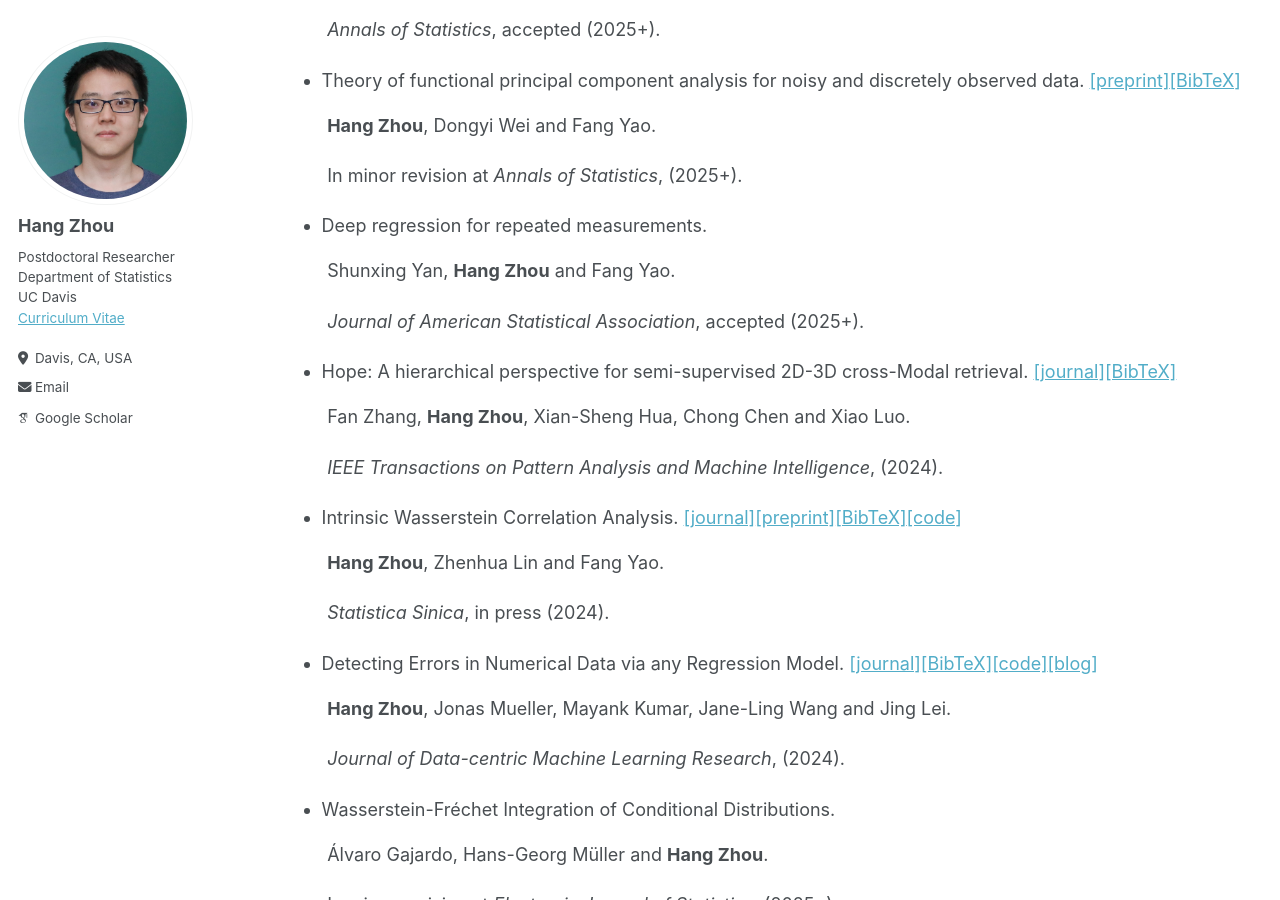
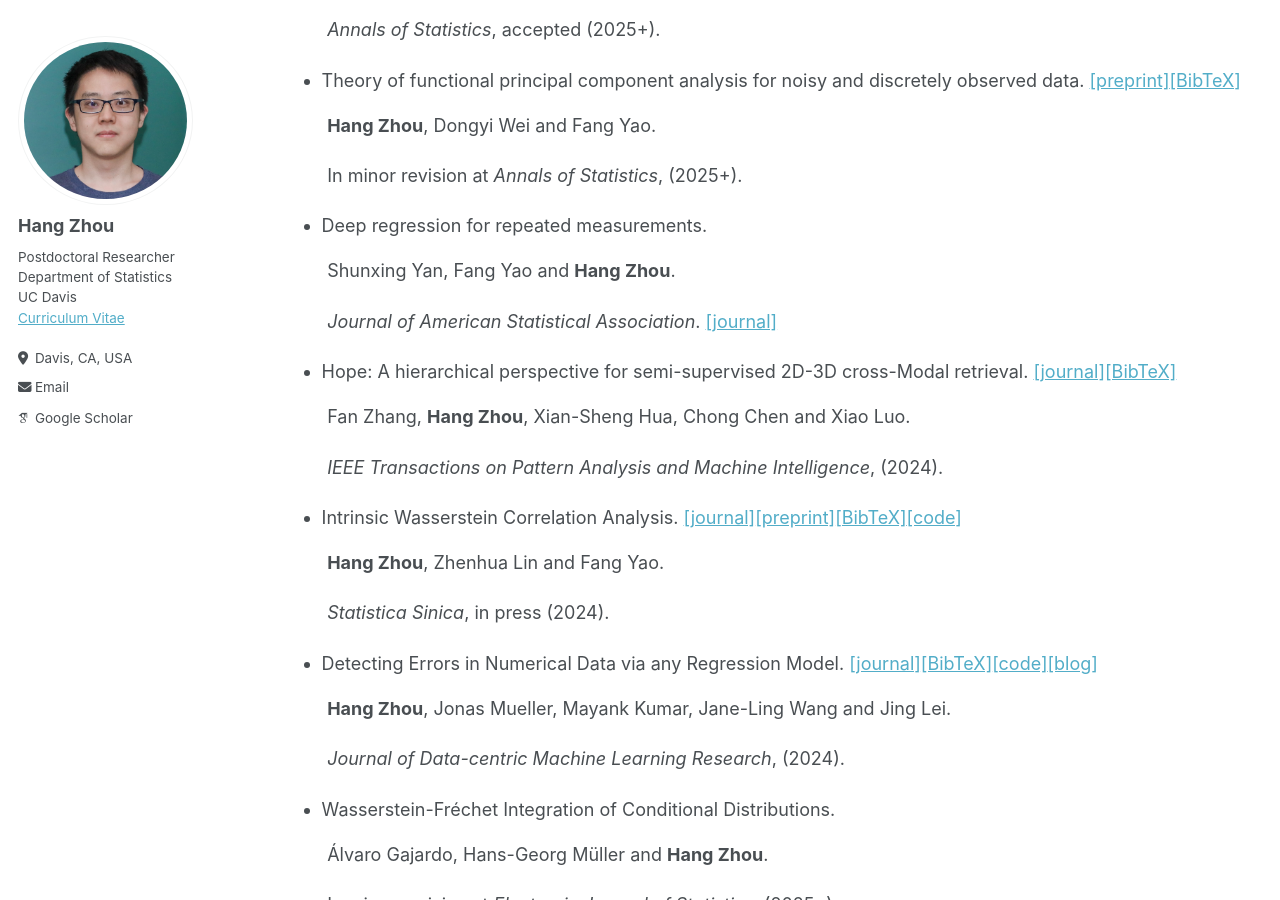
Before and after one commit to hg-zh/hg-zh.github.io, a Jekyll site: the page built from _pages/publications.md, in a window 1280 px wide and 900 px high, scrolled down 461 px. Built offline with Jekyll 4.4.1, drawn with Linux system fonts in a browser that asks for light colours; some web fonts are replaced.

Commit message:
Update publications.md

```diff
--- a/_pages/publications.md
+++ b/_pages/publications.md
@@ -28,9 +28,9 @@ author_profile: true
 
 - Deep regression for repeated measurements.
 
-&nbsp;&nbsp;&nbsp;&nbsp;&nbsp;&nbsp;&nbsp;&nbsp; Shunxing Yan, **Hang Zhou** and Fang Yao.
+&nbsp;&nbsp;&nbsp;&nbsp;&nbsp;&nbsp;&nbsp;&nbsp; Shunxing Yan, Fang Yao and **Hang Zhou**.
 
-&nbsp;&nbsp;&nbsp;&nbsp;&nbsp;&nbsp;&nbsp;&nbsp;  *Journal of American Statistical Association*, accepted (2025+).
+&nbsp;&nbsp;&nbsp;&nbsp;&nbsp;&nbsp;&nbsp;&nbsp;  *Journal of American Statistical Association*.  [\[journal\]](https://www.tandfonline.com/doi/full/10.1080/01621459.2025.2458344)
 
 - Hope: A hierarchical perspective for semi-supervised 2D-3D cross-Modal retrieval. [\[journal\]](https://doi.org/10.1109/TPAMI.2024.3412760)[\[BibTeX\]](https://hg-zh.github.io/files/HOPE)
 
```
